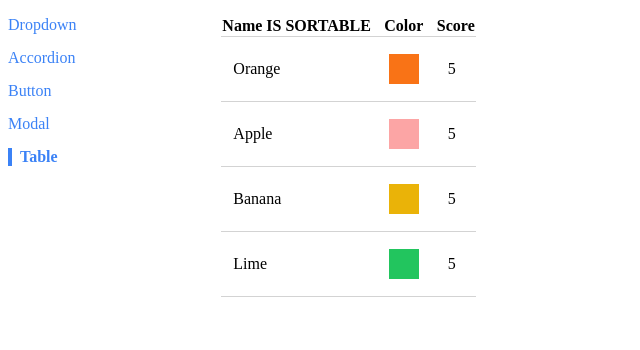
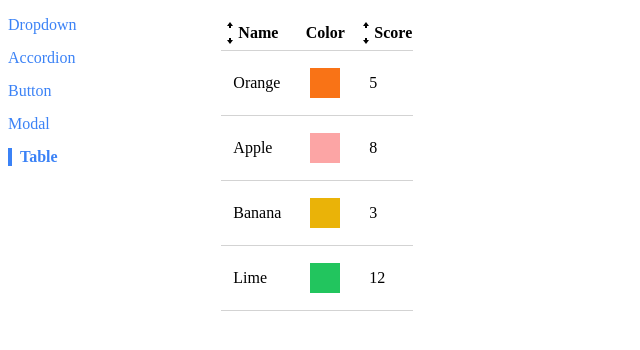
Before and after one commit to zzz-icy/comps, a React (Create React App) app: page /table in a window 1280 px wide. Shown: the top 350 px of the page, without its empty margins (0-640 px from the left). Built offline with nearby package versions, Linux system fonts and the light colour scheme.

Commit message:
added header sorting icons and styling

```diff
--- a/src/components/SortableTable.tsx
+++ b/src/components/SortableTable.tsx
@@ -1,7 +1,8 @@
 import React, { useState } from "react"
 import Table, { TableProps } from "./Table.tsx"
 import { TableConfig } from "../pages/TablePage.tsx"
-
+import { GoArrowSmallDown, GoArrowSmallUp } from "react-icons/go"
+import "./Table.css"
 type SortOrder = null | "asc" | "desc"
 
 interface Props extends TableProps {}
@@ -38,7 +39,33 @@ function SortableTable(props: Props) {
 			})
 		}
 	}
+	const getIcons = (
+		label: string,
+		sortBy: TableConfig["label"] | null,
+		sortOrder: SortOrder
+	) => {
+		const bothIcons = (
+			<div
+				style={{
+					display: "flex",
+					flexDirection: "column",
+				}}
+			>
+				<GoArrowSmallUp /> <GoArrowSmallDown />
+			</div>
+		)
+		if (label !== sortBy) {
+			return bothIcons
+		}
 
+		if (sortOrder === "asc") {
+			return <GoArrowSmallUp />
+		} else if (sortOrder === "desc") {
+			return <GoArrowSmallDown />
+		} else if (sortOrder === null) {
+			return bothIcons
+		}
+	}
 	const updatedConfig = config.map((column: TableConfig) => {
 		if (!column.sortValue) {
 			return column
@@ -46,8 +73,20 @@ function SortableTable(props: Props) {
 		return {
 			...column,
 			header: () => (
-				<th onClick={() => handleClick(column.label)}>
-					{column.label} IS SORTABLE
+				<th
+					onClick={() => handleClick(column.label)}
+					className='label-header'
+				>
+					<div
+						style={{
+							display: "flex",
+							flexDirection: "row",
+							alignItems: "center",
+						}}
+					>
+						{getIcons(column.label, sortBy, sortOrder)}
+						{column.label}
+					</div>
 				</th>
 			),
 		}
--- a/src/components/Table.css
+++ b/src/components/Table.css
@@ -14,3 +14,10 @@ tr {
 	border-bottom-width: 1px;
 	padding: 12px;
 }
+
+.label-header {
+	cursor: pointer;
+}
+.label-header:hover {
+	background-color: rgb(243 244 246);
+}
--- a/src/pages/TablePage.tsx
+++ b/src/pages/TablePage.tsx
@@ -2,9 +2,9 @@ import SortableTable from "../components/SortableTable.tsx"
 import React, { ReactNode } from "react"
 const fruits = [
 	{ name: "Orange", color: "rgb(249 115 22)", score: 5 },
-	{ name: "Apple", color: "rgb(252 165 165)", score: 5 },
-	{ name: "Banana", color: "rgb(234 179 8)", score: 5 },
-	{ name: "Lime", color: "rgb(34 197 94)", score: 5 },
+	{ name: "Apple", color: "rgb(252 165 165)", score: 8 },
+	{ name: "Banana", color: "rgb(234 179 8)", score: 3 },
+	{ name: "Lime", color: "rgb(34 197 94)", score: 12 },
 ]
 export interface Fruit {
 	name: string
@@ -41,7 +41,7 @@ function TablePage() {
 		{
 			label: "Score",
 			render: (fruit: Fruit) => fruit.score,
-			sort: (fruit) => fruit.score,
+			sortValue: (fruit) => fruit.score,
 		},
 	]
 	const keyFn = (fruit: Fruit) => {
```
